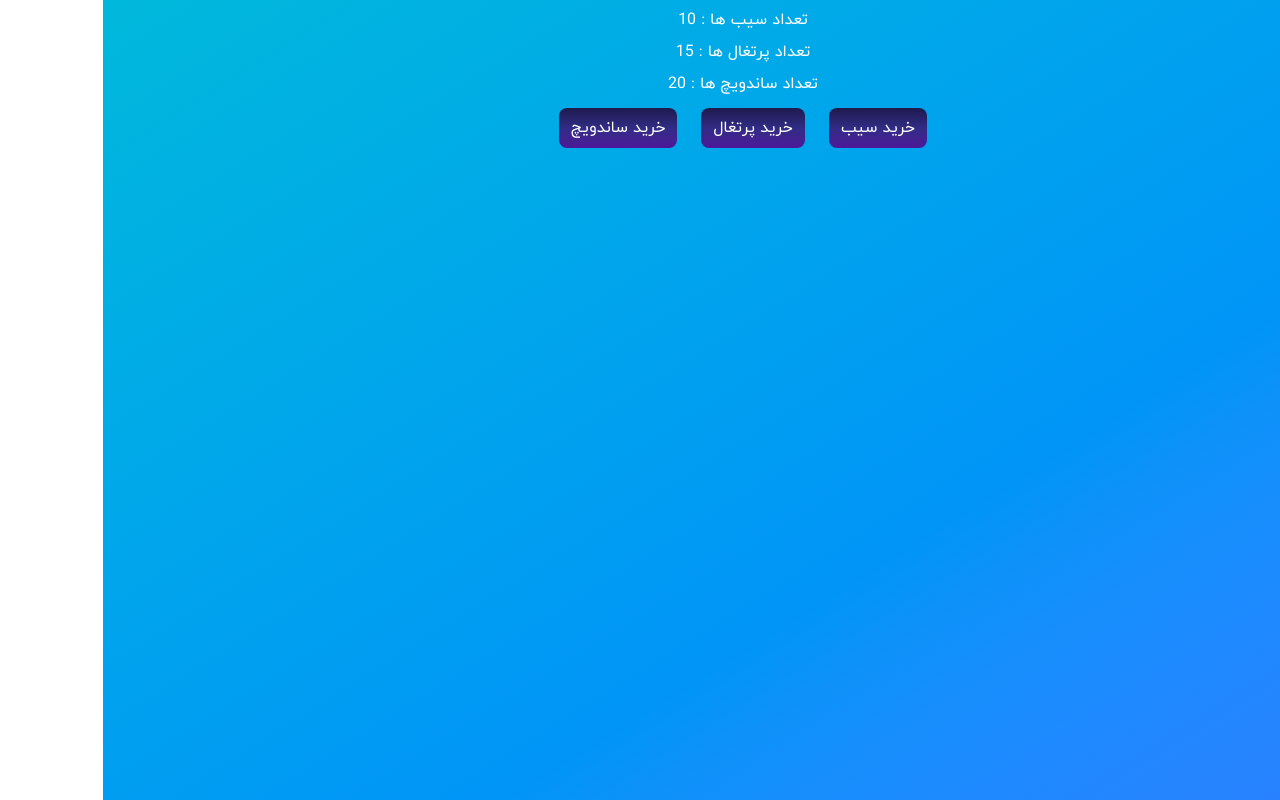
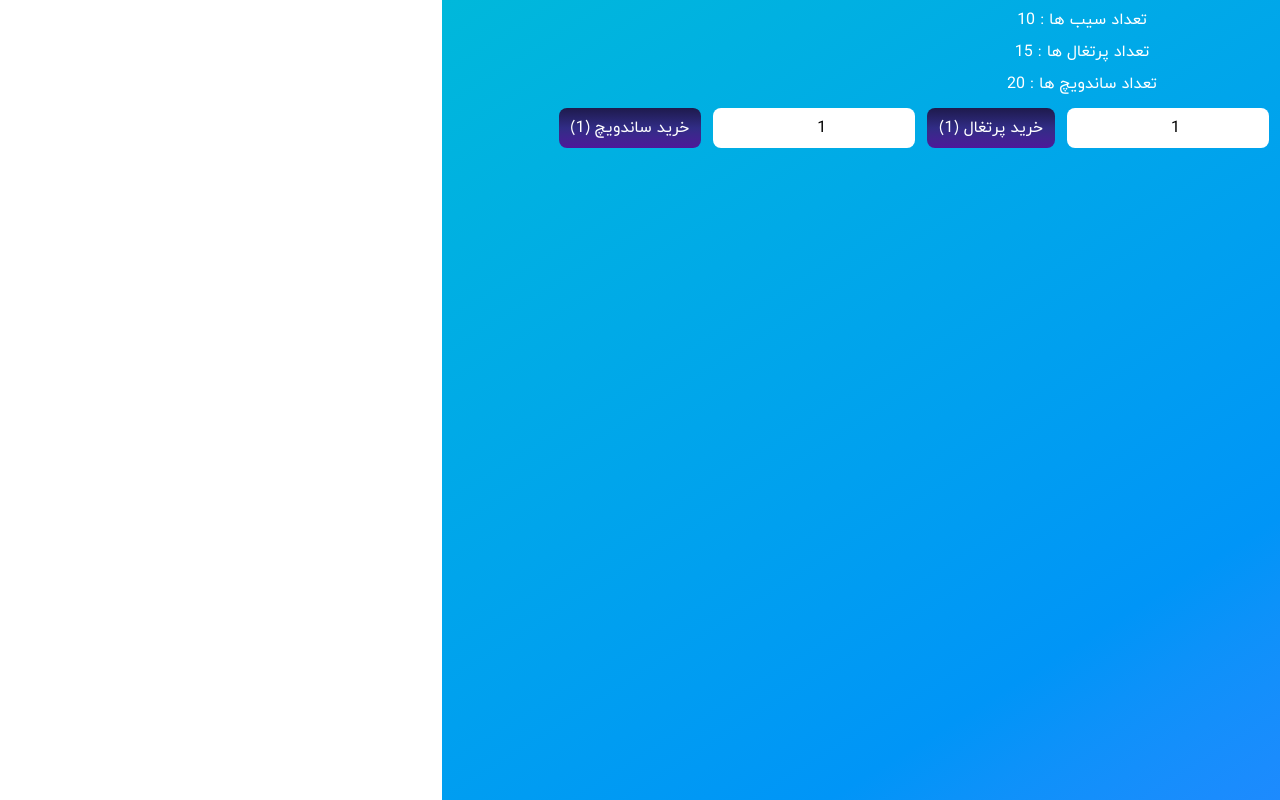
Before and after one commit to imamin1/next, a React (Vite) app: page / in a window 1280 px wide. Built offline with nearby package versions, Linux system fonts and the light colour scheme.

Commit message:
#3 redux

```diff
--- a/src/components/MyStore.jsx
+++ b/src/components/MyStore.jsx
@@ -1,25 +1,76 @@
-import React from 'react';
-import {  useDispatch, useSelector } from 'react-redux';
-import {buyApple ,buyOrange } from '../redux/fruit/fruitAction';
-import { buysandwich } from '../redux/food/foodAction';
-
+import React, { useState } from "react";
+import { useDispatch, useSelector } from "react-redux";
+import { buyApple, buyOrange } from "../redux/fruit/fruitAction";
+import { buysandwich } from "../redux/food/foodAction";
 
 const MyStore = () => {
-    const {apple , orange} = useSelector((state)=>state.fruit);
-    const {sandwich} = useSelector((state)=>state.food);
-    const dispatch = useDispatch();
-    return (
-        <div className='bg-gradient-to-br from-cyan-500 to-blue-500 h-screen flex flex-col self-center text-white'>
-            <h5 className='text-center mt-2'>تعداد سیب ها : {apple}</h5>
-            <h5 className='text-center mt-2'>تعداد پرتغال ها : {orange}</h5>
-            <h5 className='text-center mt-2'>تعداد ساندویچ ها : {sandwich}</h5>
-            <div className="text-center mt-3">
-                <button className='btn text-white px-3 py-2 rounded-lg bg-gradient-to-b from-indigo-950 via-indigo-900 to-violet-900 mx-3' onClick={()=>dispatch(buyApple())}>خرید سیب</button>
-                <button className='btn text-white px-3 py-2 rounded-lg bg-gradient-to-b from-indigo-950 via-indigo-900 to-violet-900 mx-3' onClick={()=>dispatch(buyOrange())}>خرید پرتغال</button>
-                <button className='btn text-white px-3 py-2 rounded-lg bg-gradient-to-b from-indigo-950 via-indigo-900 to-violet-900 mx-3' onClick={()=>dispatch(buysandwich())}>خرید ساندویچ</button>
-            </div>
+  const [itemCount, setItenCount] = useState({
+    apple: 1,
+    orange: 1,
+    sandwich: 1,
+  });
+  const { apple, orange } = useSelector((state) => state.fruit);
+  const { sandwich } = useSelector((state) => state.food);
+  const dispatch = useDispatch();
+  return (
+    <div className="bg-gradient-to-br from-cyan-500 to-blue-500 h-screen flex flex-col self-center text-white">
+      <h5 className="text-center mt-2">تعداد سیب ها : {apple}</h5>
+      <h5 className="text-center mt-2">تعداد پرتغال ها : {orange}</h5>
+      <h5 className="text-center mt-2">تعداد ساندویچ ها : {sandwich}</h5>
+      <div className="flex justify-center text-center mt-3">
+        <div className="flex">
+          <input
+            type="number"
+            value={itemCount.apple}
+            onChange={(e) =>
+              setItenCount({ ...itemCount, apple: e.target.value })
+            }
+            className="bg-white text-black text-center rounded-lg"
+          />
+          <button
+            className="btn text-white px-3 py-2 rounded-lg bg-gradient-to-b from-indigo-950 via-indigo-900 to-violet-900 mx-3"
+            onClick={() => dispatch(buyApple(itemCount.apple))}
+          >
+            خرید سیب ({itemCount.apple})
+          </button>
         </div>
-    );
+        <div className="flex">
+          <input
+            type="number"
+            value={itemCount.orange}
+            onChange={(e) =>
+              setItenCount({ ...itemCount, orange: e.target.value })
+            }
+            className="bg-white text-black text-center rounded-lg"
+          />
+
+          <button
+            className="btn text-white px-3 py-2 rounded-lg bg-gradient-to-b from-indigo-950 via-indigo-900 to-violet-900 mx-3"
+            onClick={() => dispatch(buyOrange(itemCount.ornage))}
+          >
+            خرید پرتغال ({itemCount.orange})
+          </button>
+        </div>
+        <div className="flex">
+          <input
+            type="number"
+            value={itemCount.sandwich}
+            onChange={(e) =>
+              setItenCount({ ...itemCount, sandwich: e.target.value })
+            }
+            className="bg-white text-black text-center rounded-lg"
+          />
+
+          <button
+            className="btn text-white px-3 py-2 rounded-lg bg-gradient-to-b from-indigo-950 via-indigo-900 to-violet-900 mx-3"
+            onClick={() => dispatch(buysandwich(itemCount.sandwich))}
+          >
+            خرید ساندویچ ({itemCount.sandwich})
+          </button>
+        </div>
+      </div>
+    </div>
+  );
 };
 
 export default MyStore;
--- a/src/redux/food/foodAction.js
+++ b/src/redux/food/foodAction.js
@@ -2,8 +2,9 @@ import {
     BUY_SANDWICH
 } from "./foodType"
 
-export const buysandwich = () => {
+export const buysandwich = (count) => {
     return {
-        type: BUY_SANDWICH
+        type: BUY_SANDWICH,
+        payload : count
     }
 }
--- a/src/redux/food/foodReducer.js
+++ b/src/redux/food/foodReducer.js
@@ -10,7 +10,7 @@ const foodReducer = (state = foodState, action) => {
     switch (action.type) {
         case BUY_SANDWICH:
             return {
-                ...state, sandwich: state.sandwich - 1
+                ...state, sandwich: state.sandwich - action.payload
             }
                 default:
                     return state
--- a/src/redux/fruit/fruitAction.js
+++ b/src/redux/fruit/fruitAction.js
@@ -3,13 +3,15 @@ import {
     BUY_ORANGE
 } from "./fruitType"
 
-export const buyApple = () => {
+export const buyApple = (count) => {
     return {
-        type: BUY_APPLE
+        type: BUY_APPLE,
+        payload : count
     }
 }
-export const buyOrange = () => {
+export const buyOrange = (count) => {
     return {
-        type: BUY_ORANGE
+        type: BUY_ORANGE,
+        payload : count
     }
 }
--- a/src/redux/fruit/fruitReducer.js
+++ b/src/redux/fruit/fruitReducer.js
@@ -12,11 +12,11 @@ const fruitState = {
     switch (action.type) {
         case BUY_APPLE:
             return {
-                ...state, apple: state.apple - 1
+                ...state, apple: state.apple - action.payload
             }
             case BUY_ORANGE:
                 return {
-                    ...state, orange: state.orange - 1
+                    ...state, orange: state.orange - action.payload
                 }
                 default:
                     return state
```
